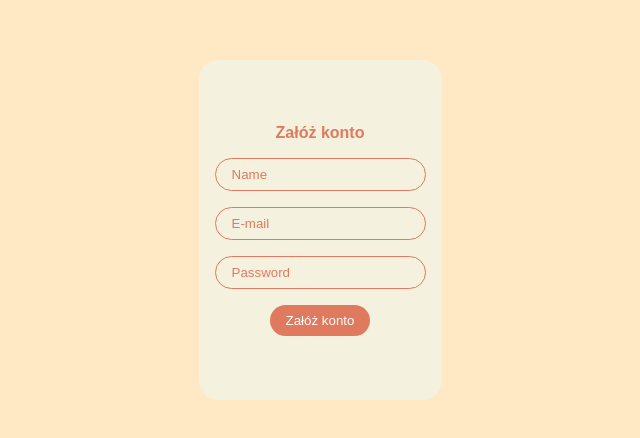
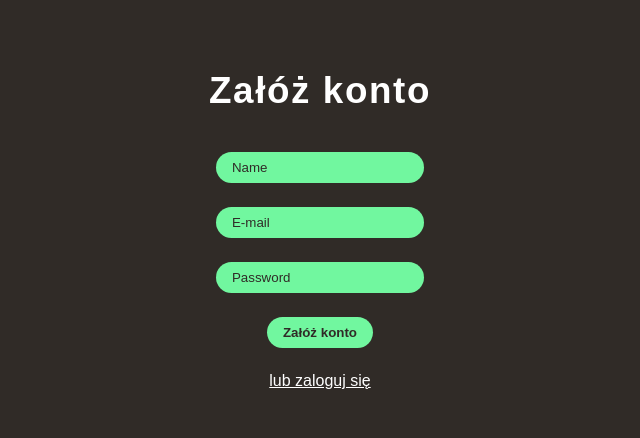
Before and after one commit to michab1332/safecitizen, a React (Create React App) app: page /signup in a window 1280 px wide. Shown: the part 170-608 px from the top of the page, without its empty margins (320-960 px from the left). Built offline with nearby package versions, Linux system fonts and the light colour scheme; no server answers.

Commit message:
ui: change the look of signin/signup page

```diff
--- a/src/components/Header/header.css
+++ b/src/components/Header/header.css
@@ -41,7 +41,7 @@ header {
     font-weight: bold;
     user-select: none;
     cursor: pointer;
-    transition: color .5s ease;
+    transition: color .3s ease;
 }
 
 .header__link:hover {
--- a/src/components/Map/SearchModel/index.jsx
+++ b/src/components/Map/SearchModel/index.jsx
@@ -66,6 +66,7 @@ const SearchModel = ({ handleOnItemClick, handleOnLocationButtonClick }) => {
             searchingCity: false,
             isAlert: false
         }));
+        navigate("/");
     }
 
     const getPathName = () => {
@@ -99,6 +100,13 @@ const SearchModel = ({ handleOnItemClick, handleOnLocationButtonClick }) => {
                 isAlert: true
             }));
             setIsSearchMenuActive(true);
+        } else {
+            setActiveSearchMobileState(prevState => ({
+                choosingAction: false,
+                searchingCity: false,
+                isAlert: false
+            }));
+            setIsSearchMenuActive(false);
         }
     }, [pathname])
 
@@ -119,7 +127,7 @@ const SearchModel = ({ handleOnItemClick, handleOnLocationButtonClick }) => {
     } else if (activeSearchMobileState.searchingCity) {
         searchMobile = <SearchMobile title="Wybierz miasto" data={responseArrayMapped} isSearchMenuActive={isSearchMenuActive} />
     } else if (activeSearchMobileState.isAlert) {
-        searchMobile = <SearchMobile title="" data={[]} isSearchMenuActive={isSearchMenuActive} outlet={true} />
+        searchMobile = <SearchMobile isSearchMenuActive={isSearchMenuActive} outlet={true} />
     }
 
     return (
@@ -128,7 +136,7 @@ const SearchModel = ({ handleOnItemClick, handleOnLocationButtonClick }) => {
             {searchMobile}
 
             <form className="searchContainer-form">
-                <input value={city} onChange={handleOnChangeSearchInput} type="text" placeholder="search city" className="searchContainer-text" />
+                <input value={city} onChange={handleOnChangeSearchInput} type="text" placeholder="Szukaj miasta" className="searchContainer-text" />
                 <button onClick={handleOnButtonClick} className="searchContainer-button">
                     <img src={LocationIcon} alt="search_icon" />
                 </button>
--- a/src/components/Map/SearchModel/searchModel.css
+++ b/src/components/Map/SearchModel/searchModel.css
@@ -28,6 +28,10 @@
     outline: none;
     border: none;
     padding: 0 1rem;
+}
+
+.searchContainer-text::placeholder {
+    color: var(--main-background-color);
 }
 
 .searchContainer-button {
--- a/src/index.css
+++ b/src/index.css
@@ -7,8 +7,8 @@
 }
 
 :root {
-  --main-background-color: #F4F1DE;
-  --second-background-color: #FFE9C5;
+  --main-background-color: #302B27;
+  --second-background-color: #71F79F;
   --light-background-color: #FFE8C4;
   --text-color: #E07A5F;
 }
--- a/src/pages/Alert/alert.css
+++ b/src/pages/Alert/alert.css
@@ -7,8 +7,7 @@
     height: 100%;
     font-weight: bold;
     display: flex;
-    flex-direction: column;
-    align-items: flex-start;
+    align-items: center;
     gap: .3rem;
     border-bottom: #fff solid 1px;
 }
@@ -31,3 +30,25 @@
 .alertContainer__title {
     font-weight: bold;
 }
+
+.alertContainer__header__wrapper {
+    display: flex;
+    flex-direction: column;
+    align-items: flex-start;
+    gap: .3rem;
+}
+
+.alertContainer__hideAlert {
+    outline: none;
+    border: none;
+    background: none;
+    color: #fff;
+    font-weight: bold;
+    font-size: 1.3rem;
+    cursor: pointer;
+    transition: .1s color ease;
+}
+
+.alertContainer__hideAlert:hover {
+    color: #71F79F;
+}
--- a/src/pages/Alert/index.jsx
+++ b/src/pages/Alert/index.jsx
@@ -1,16 +1,21 @@
 import useGetAlert from "../../hooks/useGetAlert";
 import dateUtils from "../../utils/dateUtils";
+import { useNavigate } from "react-router-dom";
 
 import "./alert.css";
 
 const AlertI = () => {
     const alert = useGetAlert();
     const { data, loading, error } = alert;
+    const navigate = useNavigate();
     return (
-        <div className="alertContainer">
+        <div className="alertContainer" onClick={() => navigate("/")}>
             <header className="alertContainer__header">
-                <p className="alertContainer__place">{data.location?.place}</p>
-                <p className="alertContainer__date">{dateUtils(data.updatedAt)}</p>
+                <div className="alertContainer__header__wrapper">
+                    <p className="alertContainer__place">{data.location?.place}</p>
+                    <p className="alertContainer__date">{dateUtils(data.updatedAt)}</p>
+                </div>
+                <button className="alertContainer__hideAlert">x</button>
             </header>
             <section className="alertContainer__mainInfo">
                 <p className="alertContainer__title">{data.title}</p>
--- a/src/pages/Signin/index.jsx
+++ b/src/pages/Signin/index.jsx
@@ -2,7 +2,7 @@ import { useState, useEffect } from "react";
 import axios from "axios";
 import { useDispatch, useSelector } from "react-redux";
 import { loginFailure, loginStart, loginSuccess } from "../../redux/userSlice";
-import { useNavigate } from "react-router-dom";
+import { useNavigate, Link } from "react-router-dom";
 
 import "./sign.css";
 
@@ -48,6 +48,7 @@ const Signin = () => {
                 <input onChange={handleOnInputChange} type="text" className="signcontainer__input" placeholder="Name" name="name" />
                 <input onChange={handleOnInputChange} type="password" className="signcontainer__input" placeholder="Password" name="password" />
                 <button className="signContainer__button">Zaloguj się</button>
+                <Link to="/signup" className="singContainer__textSmall">lub zarejestruj sie</Link>
             </form>
         </div>
     )
--- a/src/pages/Signin/sign.css
+++ b/src/pages/Signin/sign.css
@@ -1,7 +1,7 @@
 .signContainer {
     width: 100vw;
     height: 100vh;
-    background-color: var(--second-background-color) !important;
+    background-color: var(--main-background-color) !important;
     display: flex;
     align-items: center;
     justify-content: center;
@@ -9,14 +9,16 @@
 
 .signContainer__text {
     font-weight: bold;
-    color: var(--text-color);
+    color: #fff;
+    font-size: 2.3rem;
+    margin-bottom: 1rem;
+    letter-spacing: .1rem;
 }
 
 .signContainer__form {
     display: flex;
     flex-direction: column;
-    gap: 1rem;
-    background-color: #F4F1DE;
+    gap: 1.5rem;
     padding: 4rem 1rem;
     border-radius: 20px;
     align-items: center;
@@ -24,19 +26,26 @@
 
 .signcontainer__input {
     padding: .5rem 1rem;
+    width: 13rem;
     background-color: transparent;
     border-radius: 50px;
-    border: 1px var(--text-color) solid;
+    background-color: var(--second-background-color);
+    border: none;
 }
 
 .signcontainer__input::placeholder {
-    color: var(--text-color);
+    color: var(--main-background-color);
 }
 
 .signContainer__button {
     padding: .5rem 1rem;
-    background-color: var(--text-color);
-    color: #fff;
+    background-color: var(--second-background-color);
+    color: var(--main-background-color);
     border-radius: 50px;
     border: none;
+    font-weight: bold;
 }
+
+.singContainer__textSmall {
+    color: #fff;
+}
--- a/src/pages/Signup/index.jsx
+++ b/src/pages/Signup/index.jsx
@@ -1,5 +1,5 @@
 import { useState } from "react";
-import { useNavigate } from "react-router-dom";
+import { useNavigate, Link } from "react-router-dom";
 import axios from "axios";
 
 import "../Signin/sign.css";
@@ -41,6 +41,7 @@ const Signup = () => {
                 <input type="email" onChange={handleOnInputChange} className="signcontainer__input" placeholder="E-mail" name="email" />
                 <input type="password" onChange={handleOnInputChange} className="signcontainer__input" placeholder="Password" name="password" />
                 <button className="signContainer__button">Załóż konto</button>
+                <Link to="/signin" className="singContainer__textSmall">lub zaloguj się</Link>
             </form>
         </div>
     )
```
